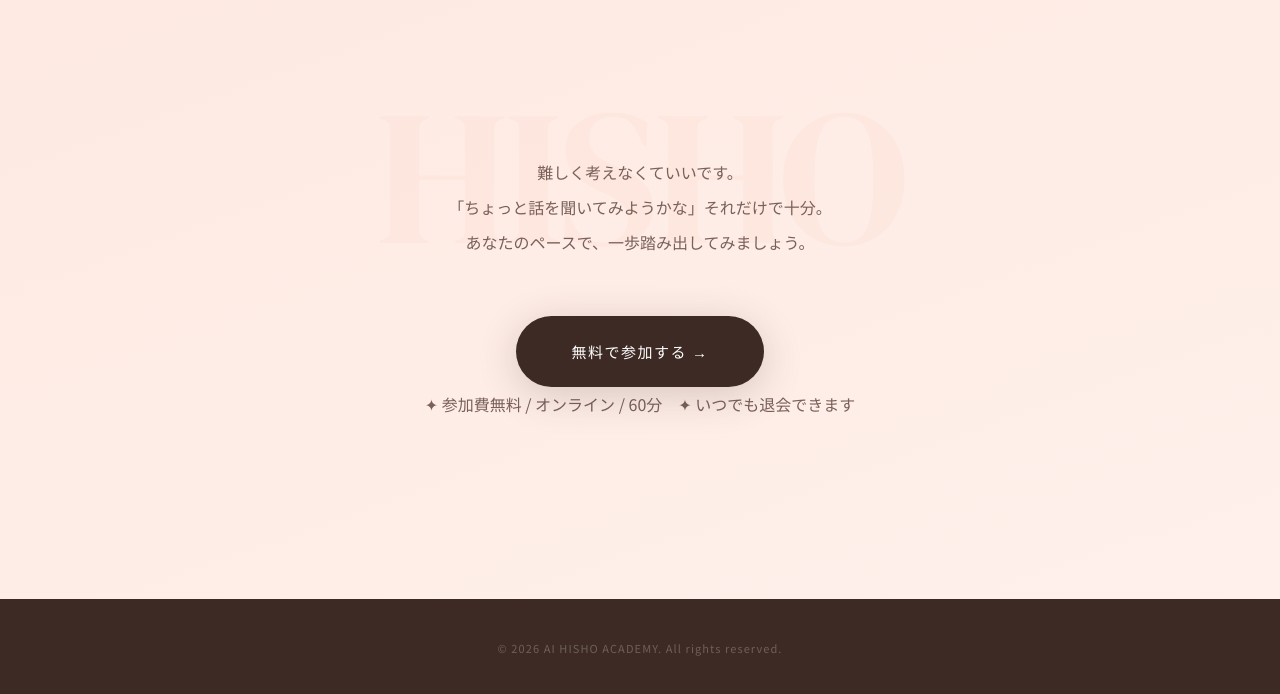
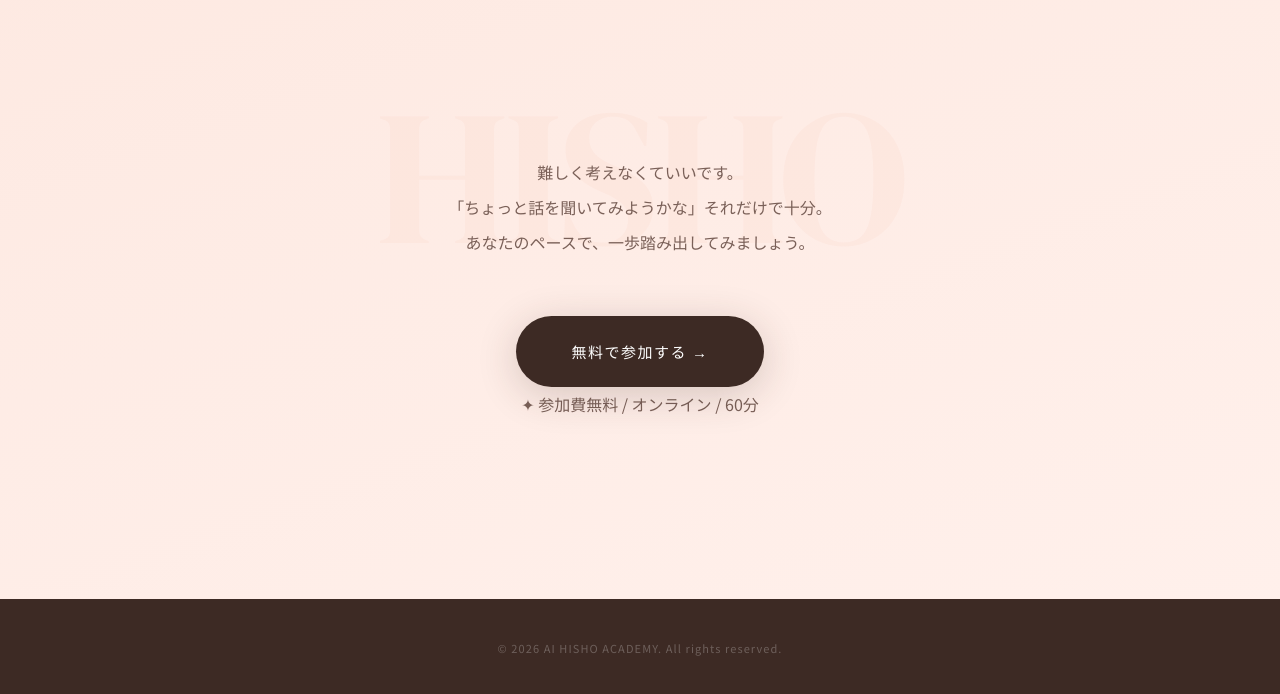
Before and after one commit to shioriw2023/ai-hisho-lp, a plain HTML site: page index.html in a window 1280 px wide. Shown: the part 7081-7775 px from the top of the page. Drawn offline with nearby package versions, Linux system fonts and the light colour scheme.

Commit message:
CTAノートからいつでも退会できますを削除

```diff
--- a/index.html
+++ b/index.html
@@ -952,7 +952,7 @@
         <span>無料で参加する →</span>
       </a>
     </div>
-    <p class="cta-note">✦ 参加費無料 / オンライン / 60分　✦ いつでも退会できます</p>
+    <p class="cta-note">✦ 参加費無料 / オンライン / 60分</p>
   </div>
 </section>
 
```
